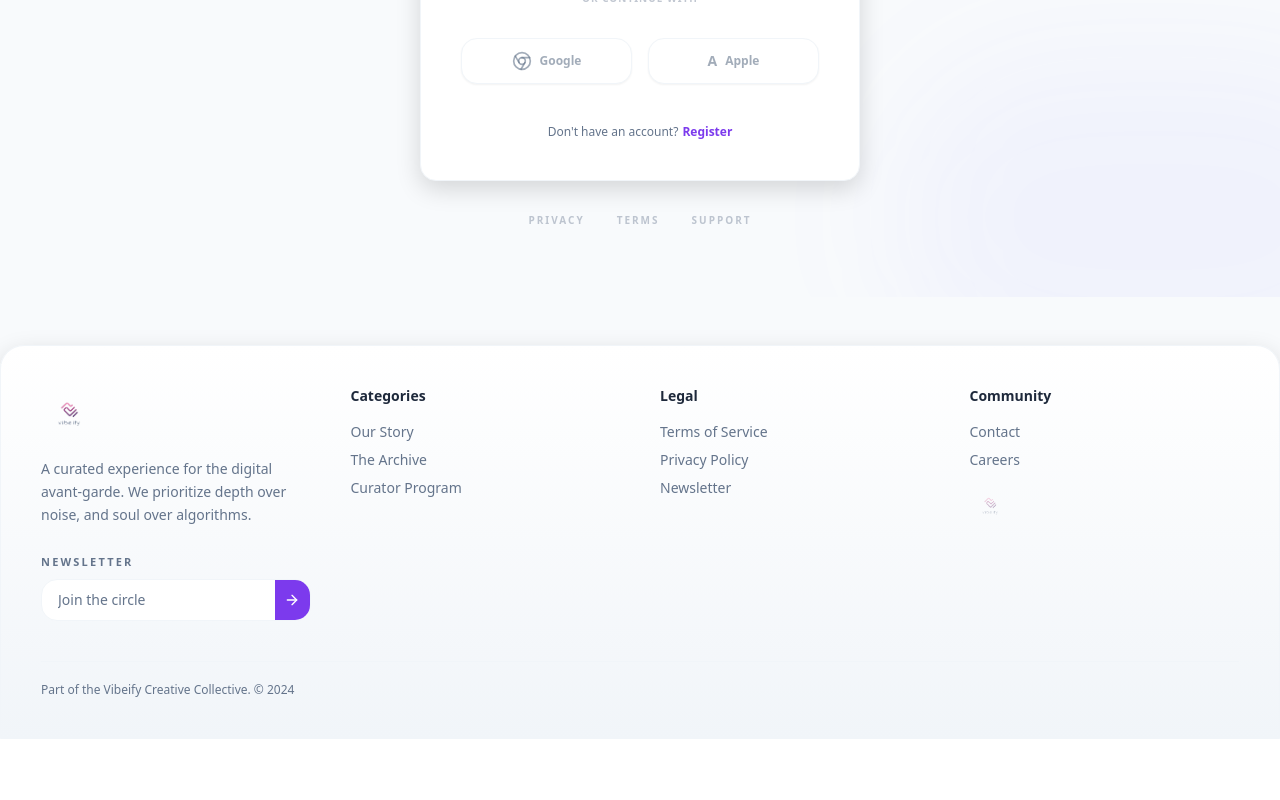
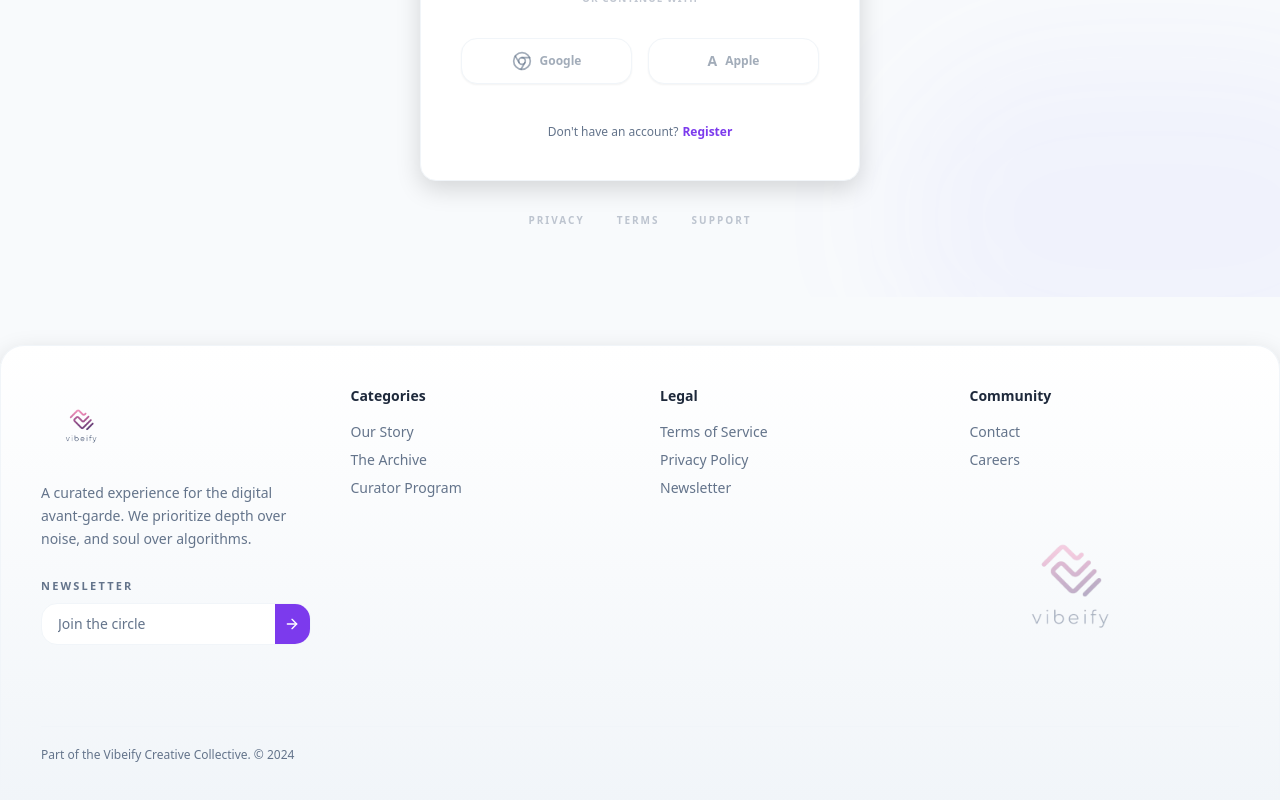
Before and after one commit to Anmol131/recommendation_system, a React (Vite) app in the folder frontend/: page /login in a window 1280 px wide. Shown: the part 583-1383 px from the top of the page. Before the commit the page ends 1322 px from the top, so only its background shows below. Built offline with nearby package versions, Linux system fonts and the light colour scheme.

Commit message:
feat(frontend): add theme-aware branding and refine logo sizing across navbar and footer

```diff
--- a/frontend/src/components/SiteFooter.jsx
+++ b/frontend/src/components/SiteFooter.jsx
@@ -1,15 +1,18 @@
 import { ArrowRight } from 'lucide-react';
 import { Link, useNavigate } from 'react-router-dom';
+import { useTheme } from '../context/ThemeContext';
 
 function SiteFooter() {
   const navigate = useNavigate();
+  const { isDarkMode } = useTheme();
+  const footerLogoSrc = isDarkMode ? '/logo1.png' : '/logo2.png';
 
   return (
     <footer className="mt-12 rounded-t-3xl border border-light-surface-alt bg-gradient-to-b from-light-surface to-light-surface-alt px-6 py-10 text-light-text shadow-lg dark:border-dark-surface-alt dark:from-[#061233] dark:to-dark-bg dark:text-dark-text sm:px-10">
       <div className="mx-auto max-w-7xl">
         <div className="grid grid-cols-1 gap-10 md:grid-cols-4">
           <div className="space-y-4">
-            <img src="/logo2.png" alt="Vibefy" className="h-14 w-auto object-contain" />
+            <img src={footerLogoSrc} alt="Vibefy" className="h-20 w-[220px] object-contain object-left" />
             <p className="max-w-xs text-sm leading-relaxed text-light-text-secondary dark:text-dark-text-secondary">
               A curated experience for the digital avant-garde. We prioritize depth over noise, and soul over algorithms.
             </p>
@@ -59,7 +62,7 @@ function SiteFooter() {
               <button type="button" onClick={() => navigate('/about#contact')} className="text-left transition-colors hover:text-primary">Contact</button>
               <button type="button" onClick={() => navigate('/about')} className="text-left transition-colors hover:text-primary">Careers</button>
             </div>
-            <img src="/logo2.png" alt="Vibefy" className="h-10 w-auto object-contain opacity-40" />
+            <img src={footerLogoSrc} alt="Vibefy" className="h-35 w-[200px] object-contain object-left opacity-40" />
           </div>
         </div>
       </div>
```
